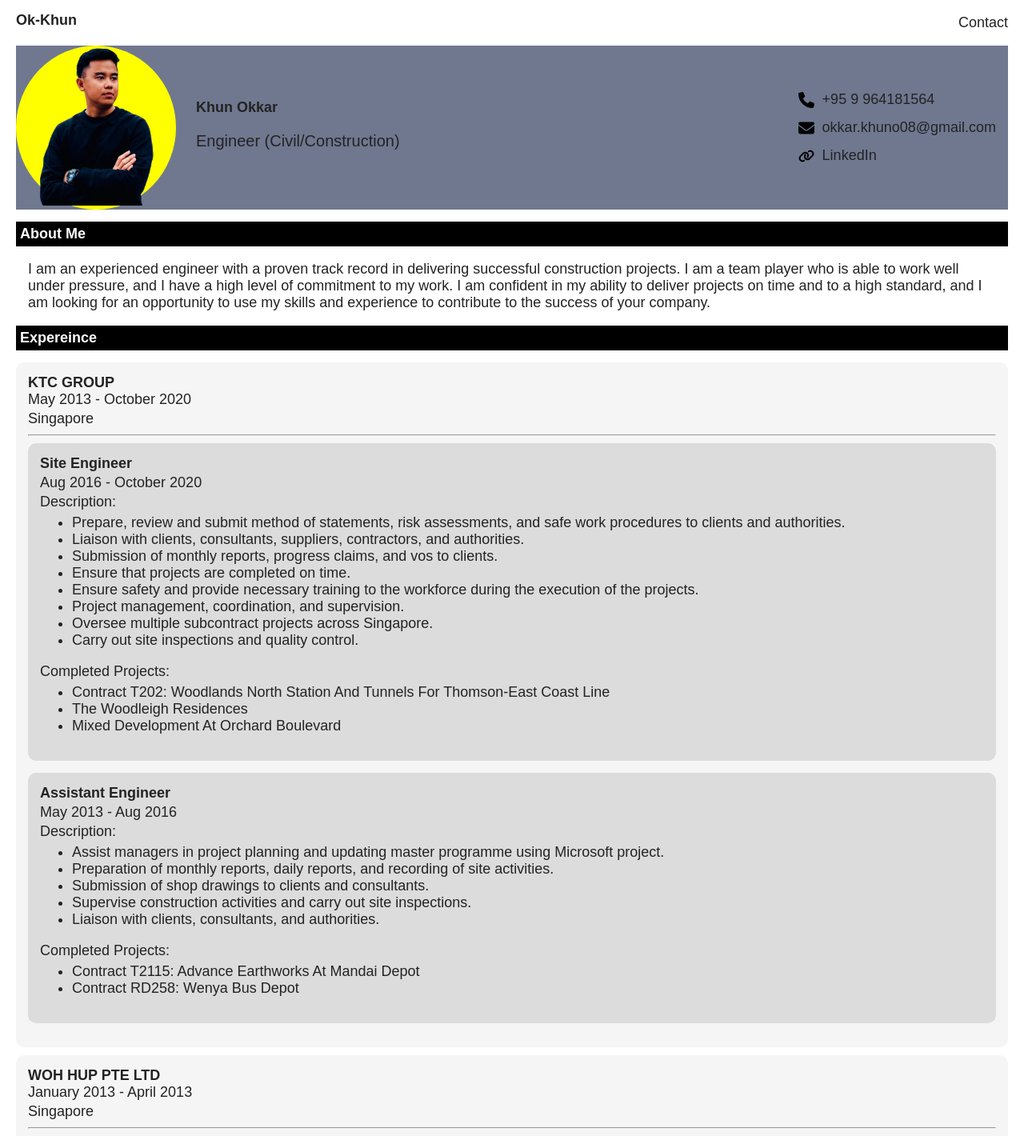
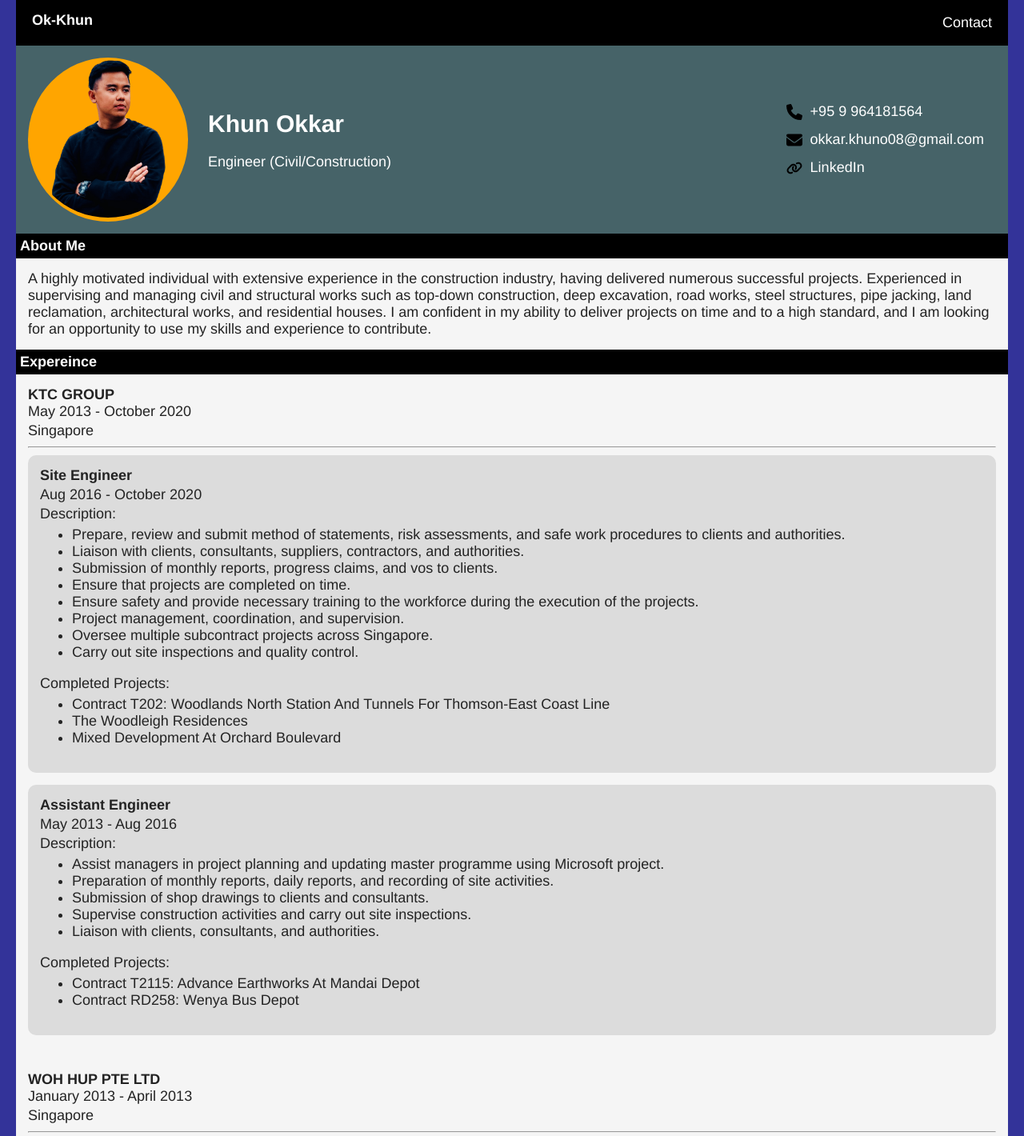
Before and after one commit to Ok-Khun/OkKhun, a Next.js app: page / in a window 1280 px wide. Shown: the top 1420 px of the page at 80% size. Built offline with nearby package versions, Linux system fonts and the light colour scheme.

Commit message:
design updates

```diff
--- a/components/cv-components/education.tsx
+++ b/components/cv-components/education.tsx
@@ -21,7 +21,11 @@ type EducationProps = {
         </div>
         <div className={styles.eduSchoolMajor}>
           <span>{degree}</span>
-          <span>{schoolName}</span>
+          <span style={
+            {
+              fontWeight: "bold"
+            }
+          }>{schoolName}</span>
         </div>
       </div>
     );
--- a/components/cv-components/work-exp.tsx
+++ b/components/cv-components/work-exp.tsx
@@ -11,7 +11,10 @@ type WorkExpProps = {
     position: string;
     duration: string;
     description: string | string[];
-    projects: string[]
+    projects: {
+      project: string,
+      link: string
+    }[]
   };
 
   const WorkExpComponent = ({
@@ -40,7 +43,9 @@ type WorkExpProps = {
           <span className={styles.workExpSpan}>Completed Projects:</span>
           <ul>
           {
-            projects.map((item, i) => <li key={i}>{item}</li>)
+            projects.map((item, i) => <li key={i} className={styles.projectLink}>
+              <a href={item.link} target="_blank">{item.project}</a>
+            </li>)
           }
           </ul>
           </>
--- a/components/cv.tsx
+++ b/components/cv.tsx
@@ -1,4 +1,4 @@
-import styles from "../styles/Cv.module.css"
+import styles from "../styles/Cv.module.css";
 import Image from "next/image";
 
 // component
@@ -65,12 +65,14 @@ const Cv = () => {
             paddingRight: "15px",
           }}
         >
-            I am an experienced engineer with a proven track record in delivering
-            successful construction projects. I am a team player who is able to
-            work well under pressure, and I have a high level of commitment to my
-            work. I am confident in my ability to deliver projects on time and to
-            a high standard, and I am looking for an opportunity to use my skills
-            and experience to contribute to the success of your company.
+          A highly motivated individual with extensive experience in the
+          construction industry, having delivered numerous successful projects.
+          Experienced in supervising and managing civil and structural works
+          such as top-down construction, deep excavation, road works, steel
+          structures, pipe jacking, land reclamation, architectural works, and
+          residential houses. I am confident in my ability to deliver projects
+          on time and to a high standard, and I am looking for an opportunity to
+          use my skills and experience to contribute.
         </p>
       </div>
       {/* Work Exp */}
@@ -95,9 +97,19 @@ const Cv = () => {
                 "Carry out site inspections and quality control.",
               ],
               projects: [
+                {
+                  project:
                     "Contract T202: Woodlands North Station And Tunnels For  Thomson-East Coast Line",
-                  "The Woodleigh Residences",
-                  "Mixed Development At Orchard Boulevard",
+                  link: "https://landtransportguru.net/woodlands-north-station/",
+                },
+                {
+                  project: "The Woodleigh Residences",
+                  link: "https://www.thewoodleigh-residences.sg/project-details/",
+                },
+                {
+                  project: "Mixed Development At Orchard Boulevard",
+                  link: "https://boulevard88-cdl.sg/",
+                },
               ],
             },
             {
@@ -111,8 +123,14 @@ const Cv = () => {
                 "Liaison with clients, consultants, and authorities.",
               ],
               projects: [
-                  "Contract T2115: Advance Earthworks At Mandai Depot",
-                  "Contract RD258: Wenya Bus Depot",
+                {
+                  project: "Contract T2115: Advance Earthworks At Mandai Depot",
+                  link: "https://www.ktcgroup.com.sg/t2115-advance-earthworks-at-mandai-depot/",
+                },
+                {
+                  project: "Contract RD258: Wenya Bus Depot",
+                  link: "https://www.ktcgroup.com.sg/ktc-awarded-contract-to-build-wenya-bus-depot-by-lta/",
+                },
               ],
             },
           ]}
@@ -124,20 +142,25 @@ const Cv = () => {
           exp={[
             {
               position: "Junior Engineer",
-                duration: "",
+              duration: "January 2013 - April 2013",
               description: [
                 "Carry out site inspections and supervision of construction activities.",
                 "Liaison with consultants.",
                 "Progress reporting to site managers and project managers.",
               ],
-                projects: ["Project: D'leedon condominium"],
+              projects: [
+                {
+                  project: "Project: D'leedon condominium",
+                  link: "https://dleedon.com/",
+                },
+              ],
             },
           ]}
         />
       </div>
       {/* Education */}
       <div className={styles.cvContent}>
-          <h2>Education Background</h2>
+        <h2>Education</h2>
         <Education
           yearOfGraduation={2016}
           degree="Bachelor of Science Construction Project Management"
@@ -159,7 +182,10 @@ const Cv = () => {
             <li>Confined Space Supervisor Certificate</li>
             <li>Managing Work At Height Certificate</li>
             <li>Construction Safety For Project Managers Certificate</li>
-              <li>Internal Audit (QEHS) on Quality ISO9001, Env 14001 & Health & Safety OHSAS 18001 Certificate</li>
+            <li>
+              Internal Audit (QEHS) on Quality ISO9001, Env 14001 & Health &
+              Safety OHSAS 18001 Certificate
+            </li>
           </ul>
         </div>
       </div>
@@ -195,8 +221,17 @@ const Cv = () => {
           </ul>
         </div>
       </div>
+      <div className={styles.cvContent}>
+        <h2>Interests</h2>
+        <div className={styles.certificates}>
+          <ul>
+            <li>Programming</li>
+            <li>Running</li>
+          </ul>
         </div>
-    )
-}
+      </div>
+    </div>
+  );
+};
 
-export default Cv
+export default Cv;
--- a/components/footer.tsx
+++ b/components/footer.tsx
@@ -1,9 +1,9 @@
-import styles from "../styles/footer.module.css";
+import styles from "../styles/Footer.module.css"
 
 const Footer = () => {
     return (
-        <footer className={styles.footer}>
-            <p>Footer here!</p>
+        <footer className={styles.myFooter}>
+            <p className={styles.copyRight}>© KHUN OKKAR 2022</p>
         </footer>
     )
 }
--- a/pages/_app.tsx
+++ b/pages/_app.tsx
@@ -5,12 +5,16 @@ import Footer from '../components/footer';
 
 function MyApp({ Component, pageProps }: AppProps) {
 return (
-  <div>
+  <div style={
+    {
+      backgroundColor: "#333399"
+    }
+  }>
     <Nav />
     <div className="main">
     <Component {...pageProps} />
     </div>
-    {/* <Footer /> */}
+    <Footer />
   </div>
 )
 }
--- a/styles/Cv.module.css
+++ b/styles/Cv.module.css
@@ -1,21 +1,31 @@
 .topSection {
     display: flex;
     align-items: center;
-    background-color: #707890;
-    color: white;
+    background: #466368;
+    padding: 15px;
 }
 
 .profilePic {
     border-radius: 50%;
-    background-color: yellow;
+    background-color: orange;
+}
+
+.aweSomeDev {
+    border-radius: 50%;
 }
 
 .basicInfo {
     margin-left: 25px;
 }
 
+.basicInfo > h1 {
+    font-size: 30px;
+    color: #fff;
+}
+
 .basicInfo > p {
-    font-size: 20px;
+    font-size: 18px;
+    color: #fff;
 }
 
 .contactInfo {
@@ -24,6 +34,7 @@
 
 .contactInfo > li > span {
     margin-left: 10px ;
+    color: #fff;
 }
 
 .contactInfo > li {
@@ -43,18 +54,29 @@
     margin-right: 15px;
 }
 
+.cvContent {
+    background-color: #f5f5f5;
+}
+
 .cvContent > h2 {
    background-color: black;
    color: white;
    padding: 5px;
+   margin-top: 0px;
+   margin-bottom: 0px;
+}
+
+.cvContent > p {
+    margin: 0;
+    padding: 15px;
 }
 
 /* work exp */
 .workExp {
-   margin-bottom: 10px;
+   /* margin-bottom: 10px; */
    padding: 15px;
-   border-radius: 10px;
    background-color: #f5f5f5;
+   /* background: #466368; */
 }
 
 .workExp > h3 {
@@ -77,12 +99,16 @@
    margin-top: 5px;
 }
 
+.projectLink:hover {
+    color: blue;
+}
+
 /* edu */
 .edu{
     display: flex;
-    background-color: rgb(220, 220, 220);
+    background-color: #f5f5f5;
     border-radius: 10px;
-    margin-bottom: 15px;
+    /* margin-bottom: 15px; */
 }
 
 .eduYear{
@@ -111,6 +137,6 @@
 /* certificates */
 .certificates{
     padding: 15px;
-    background-color: rgb(220, 220, 220);
+    background-color: #f5f5f5;
     border-radius: 10px;
 }
--- a/styles/Footer.module.css
+++ b/styles/Footer.module.css
@@ -1,6 +1,18 @@
-/* .footer {
-    position: absolute;
-    bottom: 0;
-    width: 100%;
-    height: 100px;
-} */
+.myFooter {
+    background-color: black;
+    margin-left: 20px;
+    margin-right: 20px;
+    padding-left: 20px;
+    padding-right: 20px;
+    margin-bottom: 0px;
+    clear: both;
+    position: relative;
+}
+
+.myFooter > p {
+    color: #fff;
+    margin-top: 0px;
+    margin-bottom: 0px;
+    text-align: center;
+    padding: 10px;
+}
--- a/styles/Nav.module.css
+++ b/styles/Nav.module.css
@@ -1,12 +1,17 @@
 .nav {
+    /* background-color: rgb(161, 181, 199); */
+    background-color: black;
     display: flex;
+    margin-left: 20px;
+    margin-right: 20px;
     padding-left: 20px;
     padding-right: 20px;
 }
 
-.nav > div > h1 {
-    margin-left: 15px;
+.nav > div > h2 {
+    /* margin-left: 15px; */
     cursor: pointer;
+    color: #fff;
 }
 
 .navBar {
@@ -18,6 +23,7 @@
 }
 
 .navItem {
+    color: #fff;
     display: flex;
     align-items: center;
     margin-left: 15px;
--- a/styles/globals.css
+++ b/styles/globals.css
@@ -13,7 +13,7 @@ a {
 
 * {
   box-sizing: border-box;
-  font-family: Arial, Helvetica, sans-serif;
+  font-family: "Helvetica Neue", Helvetica, Arial, sans-serif;
   font-size: 18px;
   color: rgb(35, 35, 35);
 }
```
Lines whose indentation alone changed are shown as unchanged.
